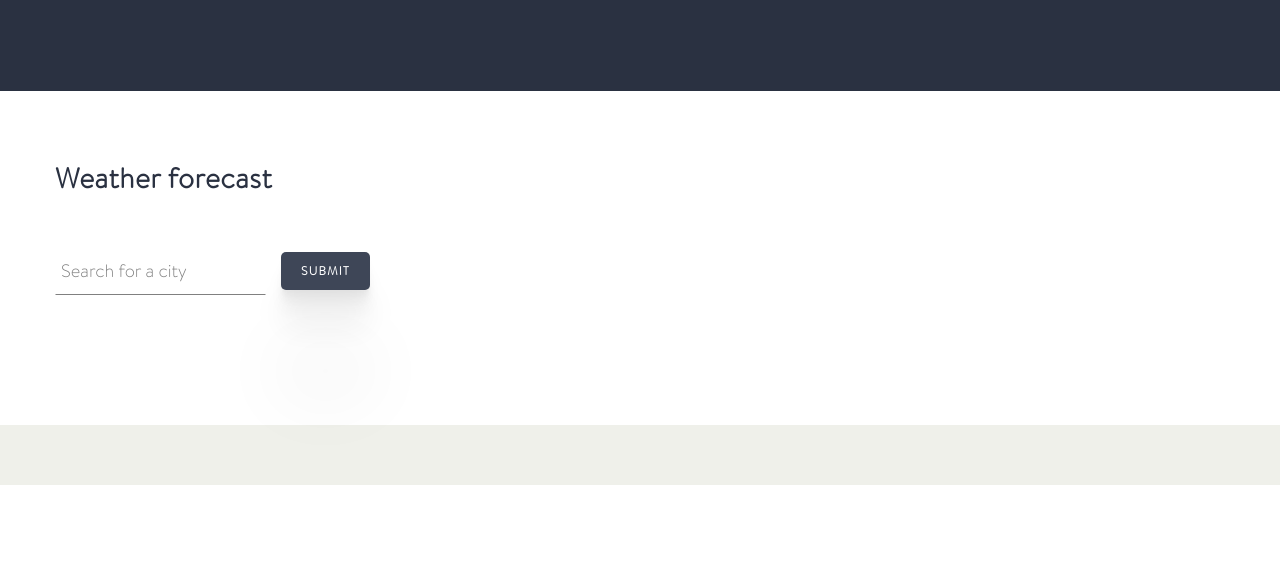
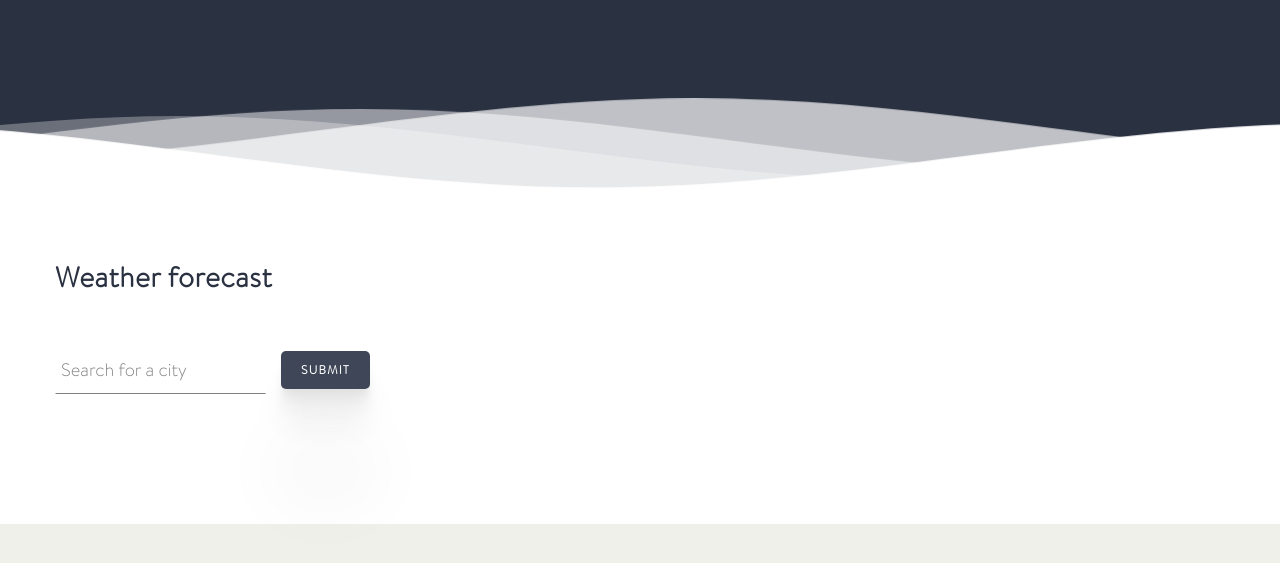
Before and after one commit to meganelndn/sem4Exam, a website built with Parcel: page index.html in a window 1280 px wide. Shown: the part 1344-1907 px from the top of the page. Before the commit the page ends 1829 px from the top, so only its background shows below. Built offline with nearby package versions, Linux system fonts and the light colour scheme; no server answers.

Commit message:
waves test?

```diff
--- a/index.html
+++ b/index.html
@@ -509,8 +509,24 @@
         </template>
         <div id="tourArea"></div>
     </section>
+            <!--Waves Container-->
+<div>
+    <svg class="waves" xmlns="http://www.w3.org/2000/svg" xmlns:xlink="http://www.w3.org/1999/xlink"
+    viewBox="0 24 150 28" preserveAspectRatio="none" shape-rendering="auto">
+    <defs>
+    <path id="gentle-wave" d="M-160 44c30 0 58-18 88-18s 58 18 88 18 58-18 88-18 58 18 88 18 v44h-352z" />
+    </defs>
+    <g class="parallax">
+    <use xlink:href="#gentle-wave" x="48" y="0" fill="rgba(255,255,255,0.7" />
+    <use xlink:href="#gentle-wave" x="48" y="3" fill="rgba(255,255,255,0.5)" />
+    <use xlink:href="#gentle-wave" x="48" y="5" fill="rgba(255,255,255,0.3)" />
+    <use xlink:href="#gentle-wave" x="48" y="7" fill="#fff" />
+    </g>
+    </svg>
+    </div>
+    <!--Waves end-->
+    <section id="weather">
 
-    <section id="weather">
         <section class="top-banner">
         <!-- https://codepen.io/tutsplus/pen/gObLaEP -->
         <div class="container">
```
